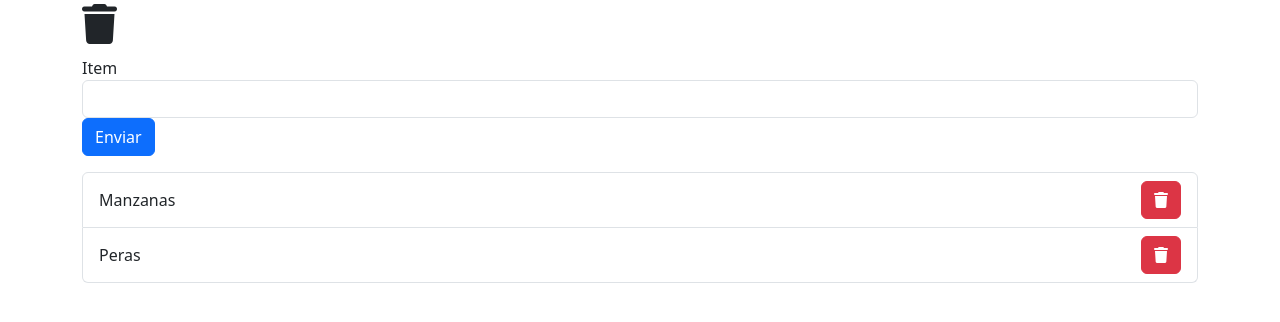
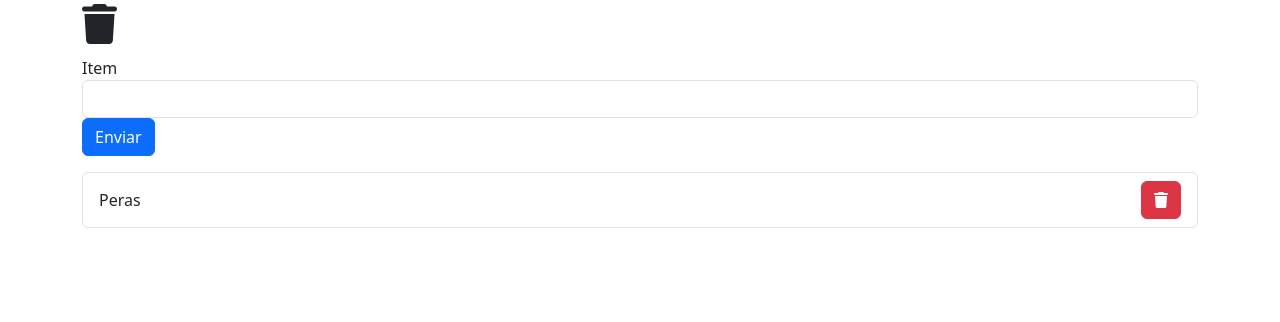
Before and after one commit to BrenRuizH/electron-task-app, an Electron app: page index.html in a window 1280 px wide. Both pictures are taken after a click on the button 1161 px from the left and 200 px from the top of the page. Drawn offline with nearby package versions, Linux system fonts and the light colour scheme.

Commit message:
Eliminar tareas: eliminar elementos del listado

```diff
--- a/index.html
+++ b/index.html
@@ -34,7 +34,8 @@
                 item.className = "list-group-item d-flex justify-content-between align-items-center";
 
                 b = document.createElement("button");
-                b.className = "btn btn-danger";
+                b.className = "btn btn-danger item-delete";
+                b.addEventListener("click", itemDelete);
 
                 ic = document.createElement("i");
                 ic.className = "fa fa-trash";
@@ -43,6 +44,18 @@
                 item.appendChild(b);
 
                 document.querySelector("#my-list").appendChild(item);
+            }
+        }
+
+        itemsPrint();
+
+        //document.querySelector(".item-delete").addEventListener("click", itemDelete);
+        function itemDelete(event) {
+            console.log("Borrar " + event.target.tagName);
+            if(event.target.tagName == "I") {
+                event.target.parentElement.parentElement.remove();
+            } else {
+                event.target.parentElement.remove();
             }
         }
 
@@ -71,7 +84,6 @@
             }
         });
 
-        itemsPrint();
     </script>
     <script src="./node_modules/jquery/dist/jquery.min.js"></script>
     <script src="./node_modules/popper.js/dist/umd/popper.min.js"></script>
```
